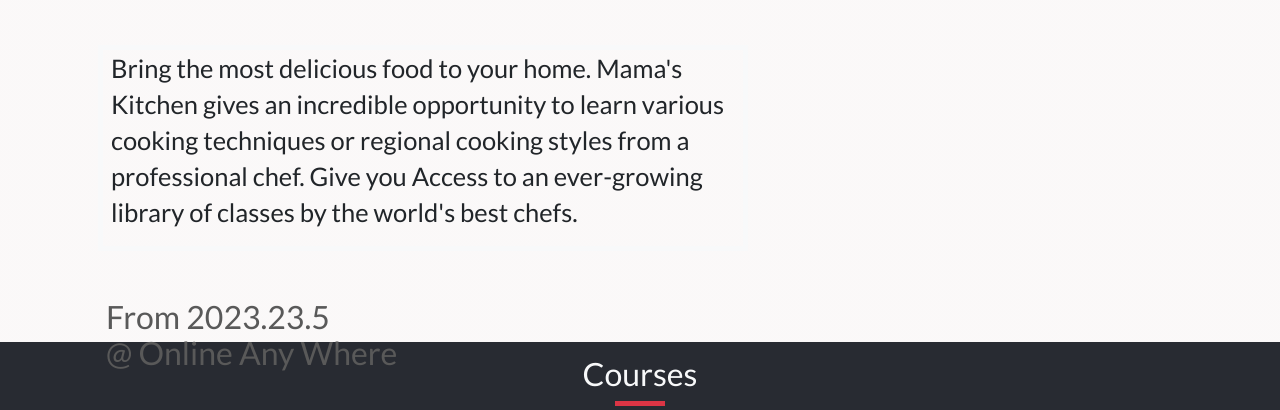
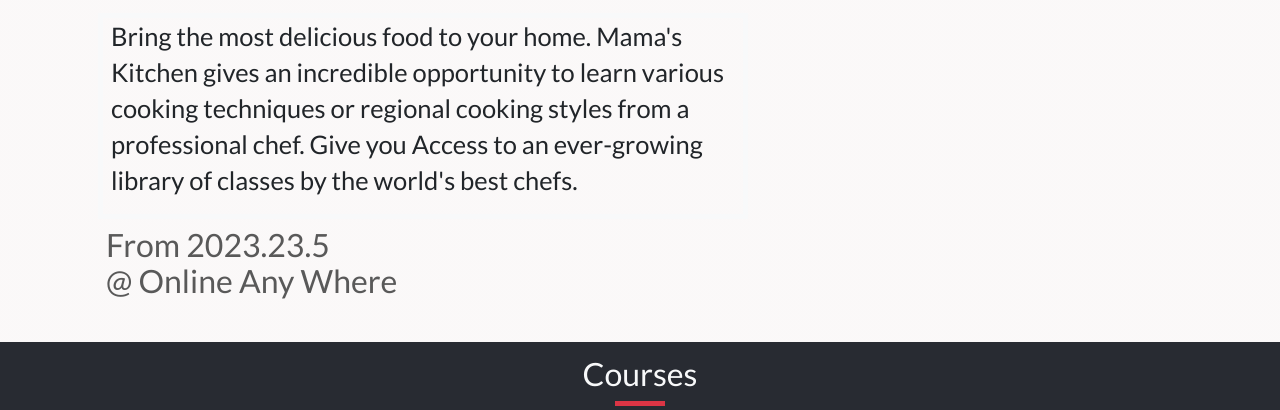
Before and after one commit to Yonashenok/first-capstone-project, a website: page home.html in a window 1280 px wide. Shown: the part 542-952 px from the top of the page. Drawn offline with nearby package versions, Linux system fonts and the light colour scheme.

Commit message:
fixed margin on header section

```diff
--- a/home.html
+++ b/home.html
@@ -164,7 +164,7 @@
               <br />
               ONLINE COOKING SCHOOL
             </h1>
-            <div class="headline-text border border-5 border-light mt-5 px-2">
+            <div class="headline-text border border-5 border-light mt-3 px-2">
               <p class="text w-auto">
                 Bring the most delicious food to your home. Mama's Kitchen gives
                 an incredible opportunity to learn various cooking techniques or
@@ -173,7 +173,7 @@
                 chefs.
               </p>
             </div>
-            <p class="w-100 mt-5 date-time fs-2 px-2">
+            <p class="w-100 mt-2 date-time fs-2 px-2">
               From 2023.23.5
               <br />
               @ Online Any Where
```
